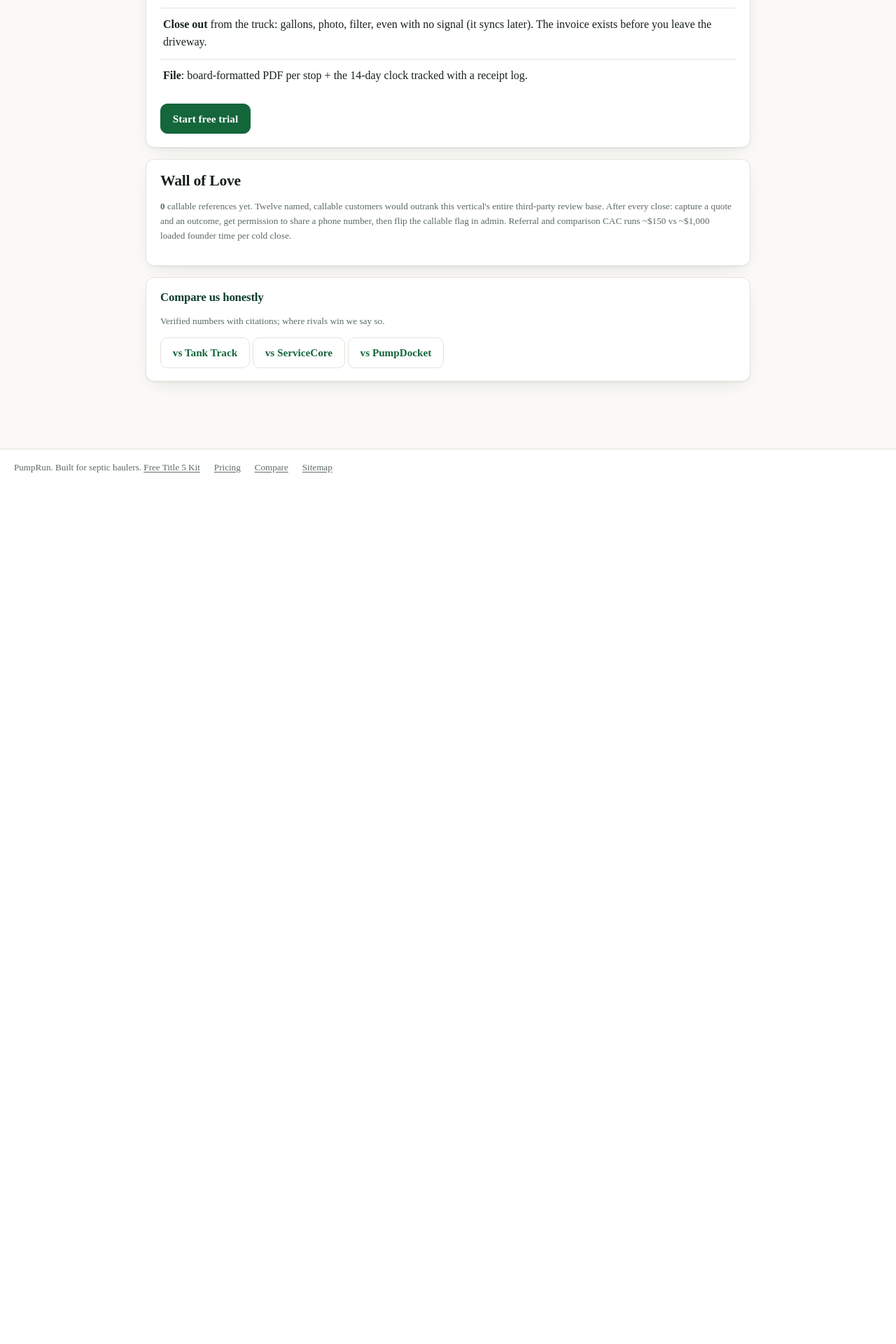
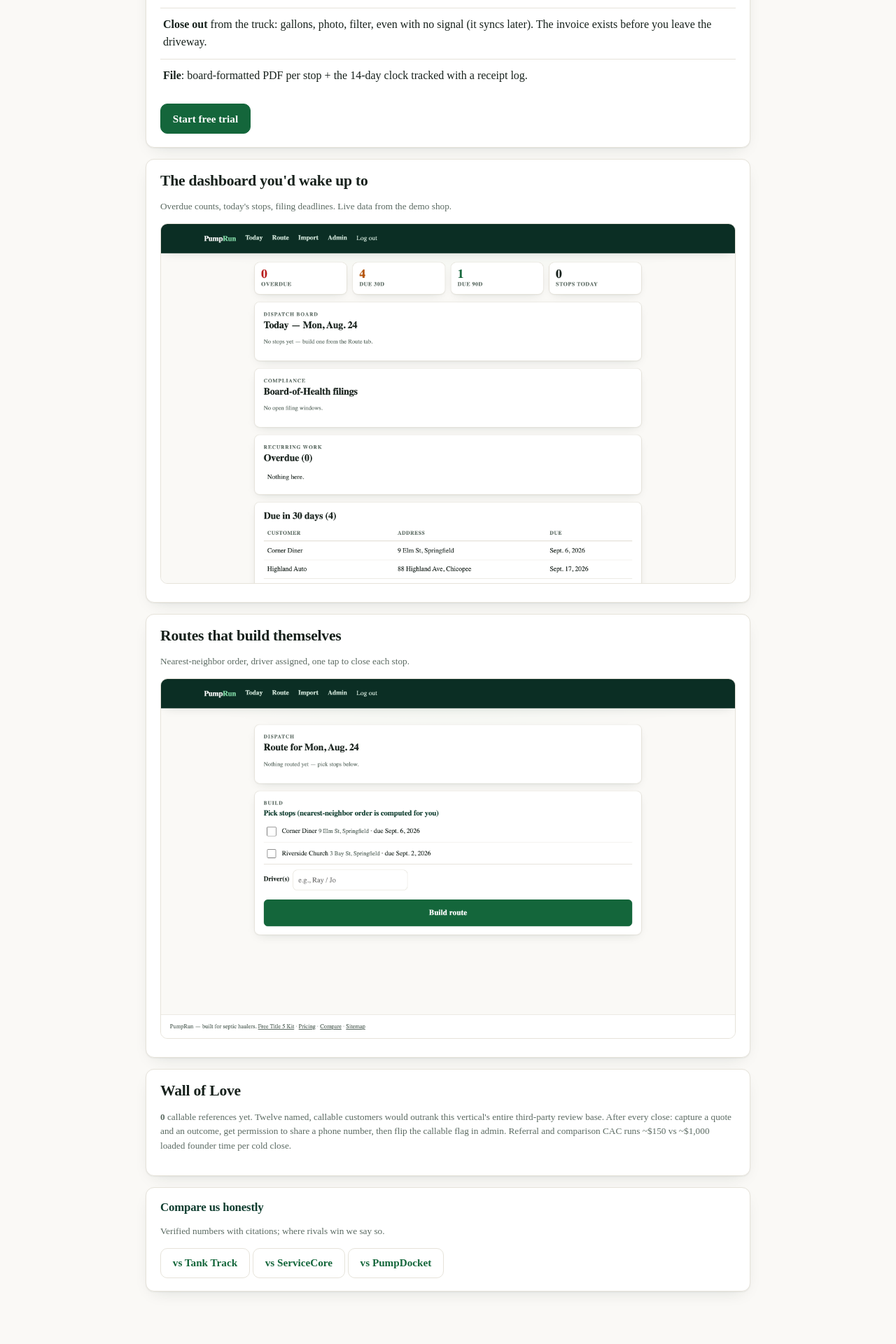
Before and after one commit to Parker-Fawcett/Ai-Startup-funny, a Django app: page / in a window 1280 px wide. Shown: the part 602-2522 px from the top of the page at 70% size. Before the commit the page ends 1277 px from the top, so only its background shows below. Run offline with Django 5.2, Linux system fonts and the light colour scheme; parts of the project's set-up code (start-up, migrations or seed data) failed here and were passed over.

Commit message:
Home: add real product screenshots (lost in earlier silent no-op); CSS comment dash fix

```diff
--- a/core/static/pumprun/app.css
+++ b/core/static/pumprun/app.css
@@ -1,4 +1,4 @@
-/* PumpRun design system — single file, zero dependencies.
+/* PumpRun design system - single file, zero dependencies.
    Palette: deep spruce + warm paper + amber money accents. */
 
 :root {
--- a/core/templates/core/home.html
+++ b/core/templates/core/home.html
@@ -64,6 +64,18 @@
 </div>
 
 <div class="card">
+  <h2>The dashboard you'd wake up to</h2>
+  <p class="hint">Overdue counts, today's stops, filing deadlines. Live data from the demo shop.</p>
+  <img src="/static/pumprun/shots/dashboard.png" alt="PumpRun dashboard showing overdue, due-soon, and due-90 buckets alongside today's route stops" width="1280" height="800" loading="lazy">
+</div>
+
+<div class="card">
+  <h2>Routes that build themselves</h2>
+  <p class="hint">Nearest-neighbor order, driver assigned, one tap to close each stop.</p>
+  <img src="/static/pumprun/shots/route.png" alt="PumpRun route page listing today's stops in driving order with a completed stop and its invoice" width="1280" height="800" loading="lazy">
+</div>
+
+<div class="card">
   {% include "core/wall_of_love.html" %}
 </div>
 
```
